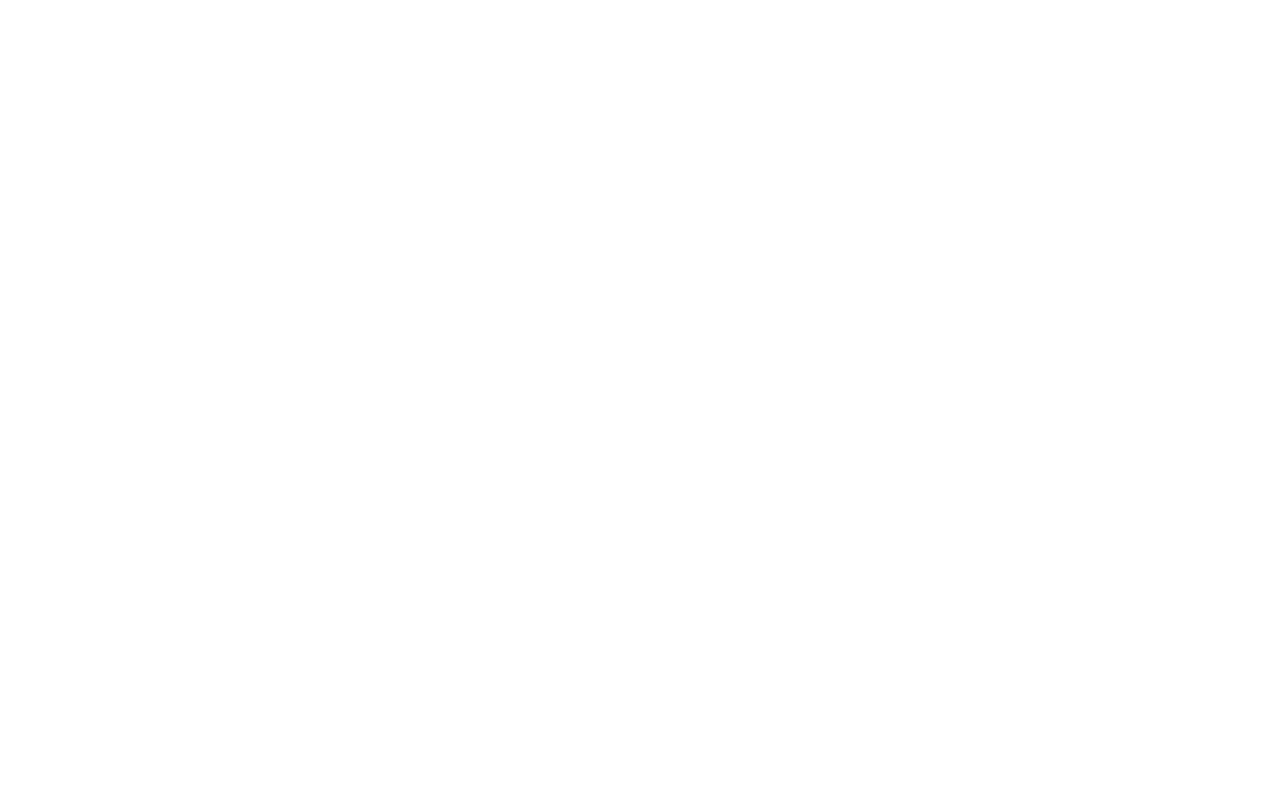
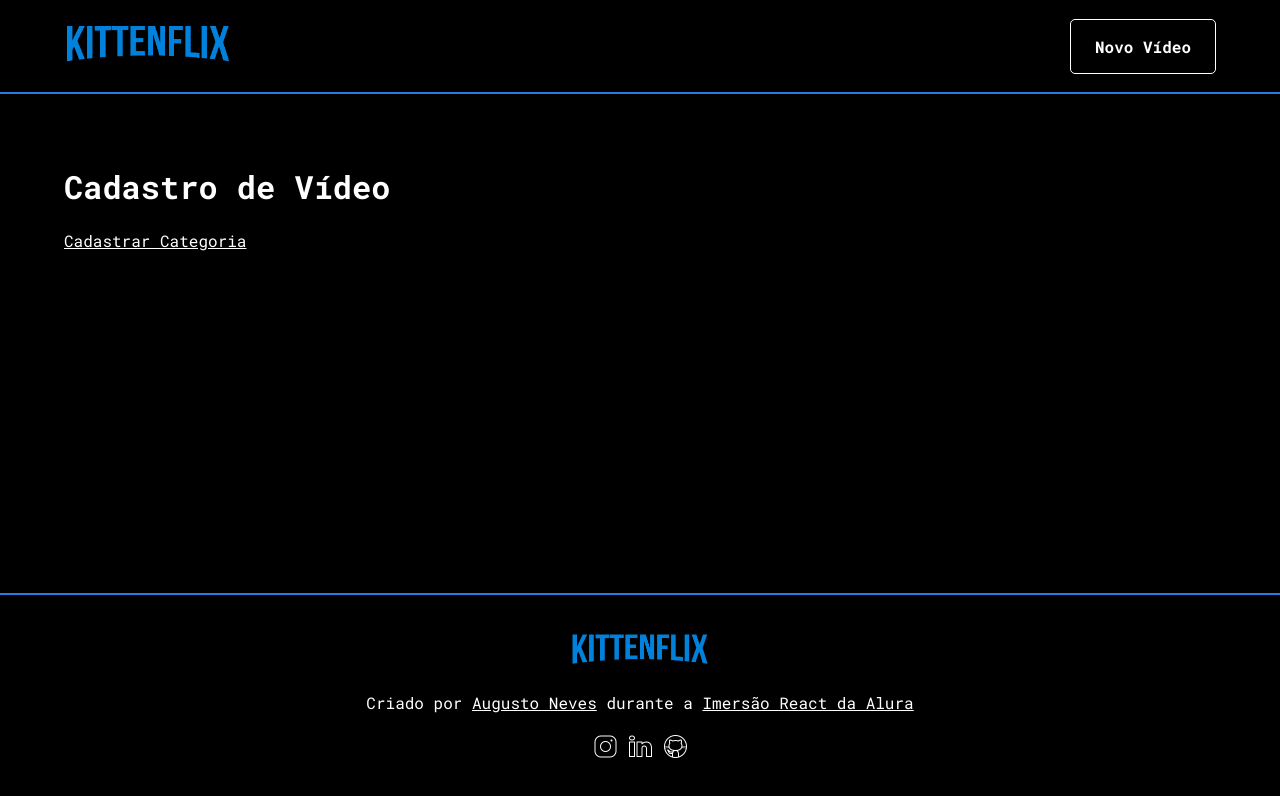
Before and after one commit to Augusto-Neves/KITTENFLIX, a React (Create React App) app: page /cadastro/video in a window 1280 px wide. Shown: the top 796 px of the page. Built offline with nearby package versions, Linux system fonts and the light colour scheme.

Commit message:
Colocando a Aplicação no padrão SPA

```diff
--- a/package.json
+++ b/package.json
@@ -10,6 +10,7 @@
     "react-dom": "^16.13.1",
     "react-router-dom": "^5.2.0",
     "react-scripts": "3.4.1",
+    "react-slick": "^0.27.1",
     "styled-components": "^5.1.1"
   },
   "scripts": {
--- a/src/components/Menu/index.js
+++ b/src/components/Menu/index.js
@@ -1,4 +1,5 @@
 import React from 'react';
+import {Link} from 'react-router-dom'
 import Logo from '../../assets/img/Logo.png';
 import '../Menu/Menu.css';
 import Button from '../Button';
@@ -6,11 +7,11 @@
 function Menu(){
     return (
     <nav className="Menu">
-        <a href="/">
-            <img className="Logo" src={Logo} alt="AugustoFlix Logo" />
-        </a>
+        <Link to="/">
+            <img className="Logo" src={Logo} alt="KittenFlix Logo" />
+        </Link>
 
-        <Button as="a" className="ButtonLink"  href="/"> Novo Vídeo </Button>
+        <Button as={Link} className="ButtonLink"  to="/cadastro/video"> Novo Vídeo </Button>
     </nav>
     );
 }
--- /dev/null
+++ b/src/components/pageDefault/index.js
@@ -0,0 +1,27 @@
+import React from 'react';
+import Menu from '../Menu';
+import Footer from '../Footer';
+import styled from 'styled-components'
+
+const Main = styled.main`
+background-color: var(--black);
+color: var(--white);
+flex: 1;
+padding-top: 50px;
+padding-right: 5%;
+padding-left: 5%;
+`;
+
+function PageDefault({children}) {
+    return (
+        <>
+            <Main>
+                <Menu />
+                    {children}
+            </Main>
+            <Footer />
+        </>
+    )
+}
+
+export default PageDefault;
--- a/src/index.css
+++ b/src/index.css
@@ -23,3 +23,9 @@
 a {
   color: inherit;
 }
+
+#root{
+  min-height: calc(100vh - var(--bodyPaddingTop));
+  display: flex;
+  flex-direction: column;
+}
--- a/src/index.js
+++ b/src/index.js
@@ -1,22 +1,19 @@
 import React from 'react';
 import ReactDOM from 'react-dom';
 import './index.css';
-import App from './App';
-import { BrowserRouter, Switch, Route} from 'react-router-dom'
+import Home from './pages/Home';
+import { BrowserRouter, Switch, Route} from 'react-router-dom';
+import CadastroVideo from './pages/cadastro/Video'
+import CadastroCategoria from './pages/cadastro/Categoria';
 
-function CadastroVideo() {
-  return (
-    <div>
-      Página Cadastro de Vídeos
-    </div>
-  );
-}
 
 ReactDOM.render(
   <BrowserRouter>
     <Switch>
-      <Route path="cadastro/video" component={CadastroVideo} />
-      <Route path="/" component={ App } exact/>
+      <Route path="/cadastro/video" component={CadastroVideo} />
+      <Route path="/" component={ Home } exact/>
+      <Route path="/cadastro/categoria" component={CadastroCategoria} />
+      <Route component={()=>(<h1>Erro 404</h1>)}/>
     </Switch>
 
   </BrowserRouter>,
--- /dev/null
+++ b/src/pages/cadastro/Categoria/index.js
@@ -0,0 +1,19 @@
+import React from 'react';
+import PageDefault from '../../../components/pageDefault';
+import { Link } from 'react-router-dom';
+
+function CadastroCategoria() {
+    return (
+      <PageDefault>
+        <h1>Cadastro de Categoria</h1>
+
+
+      <Link to="/">
+        Ir para a Home
+      </Link>
+      </PageDefault>
+
+    );
+  }
+
+export default CadastroCategoria;
--- /dev/null
+++ b/src/pages/cadastro/Video/index.js
@@ -0,0 +1,19 @@
+import React from 'react';
+import PageDefault from '../../../components/pageDefault';
+import { Link } from 'react-router-dom';
+
+function CadastroVideo() {
+    return (
+      <PageDefault>
+        <h1>Cadastro de Vídeo</h1>
+
+
+      <Link to="/cadastro/categoria">
+        Cadastrar Categoria
+      </Link>
+      </PageDefault>
+
+    );
+  }
+
+export default CadastroVideo;
```
Also changed, not shown: src/pages/Home/index.js (renamed from src/App.js, +7 -7 lines), src/components/Carousel/components/Slider/index.js (added), 1 other file (tests, documents, lock files or other folders).
